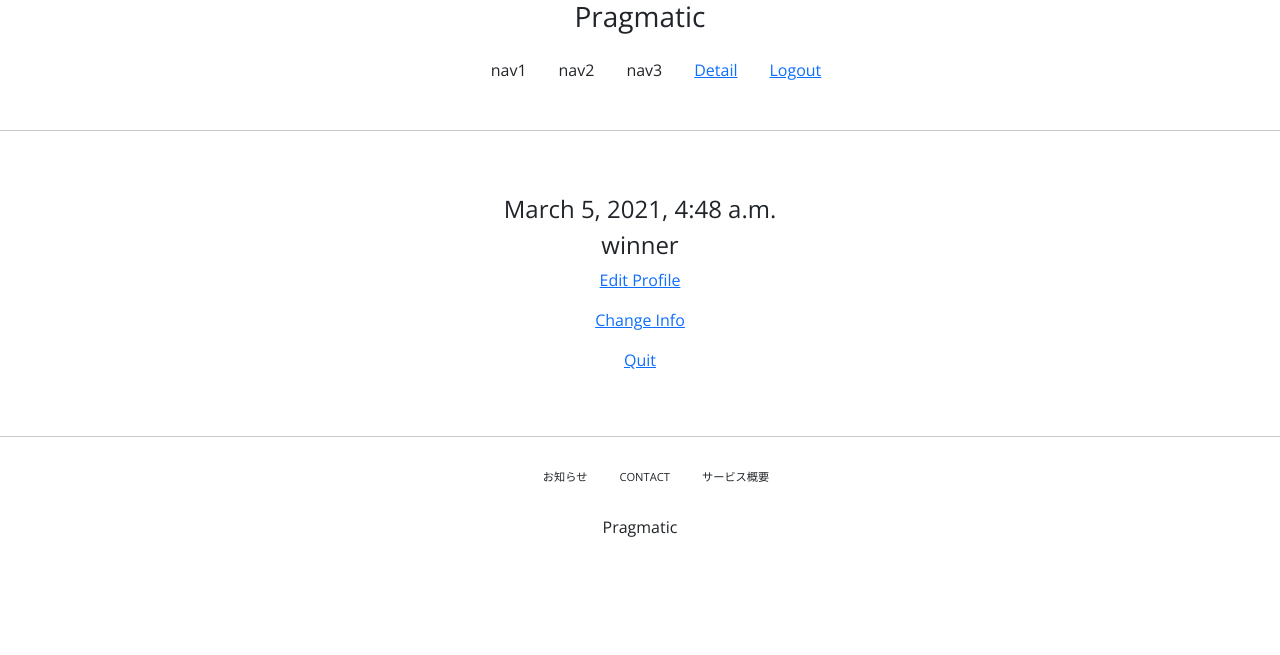
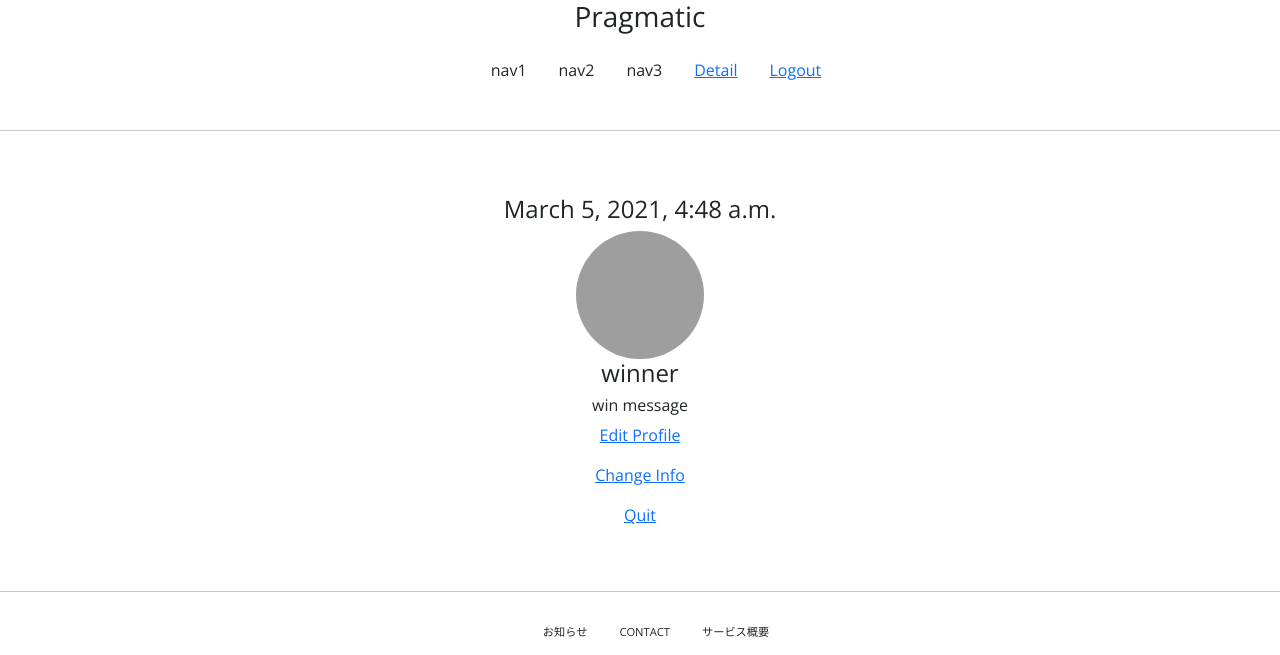
Before and after one commit to cit007/pinterest, a Django app: page /accounts/detail/4 in a window 1280 px wide. Shown: the top 655 px of the page. Run offline with Django 3.2, Linux system fonts and the light colour scheme; a user stored in the database is signed in; data comes from the database, SQL or seed files in the repository; some libraries are stand-ins or nearby versions; grey boxes are pictures that could not be loaded.

Commit message:
update profile : show profile image with media path

```diff
--- a/accountapp/templates/accountapp/detail.html
+++ b/accountapp/templates/accountapp/detail.html
@@ -6,7 +6,10 @@
         <div>
             <h4>{{ target_user.date_joined }}</h4>
             {% if target_user.profile %}
+            <img src="{{ target_user.profile.image.url }}" alt="" style="height: 8rem; width: 8rem; border-radius: 50%;">
+
             <h4>{{ target_user.profile.nickname }}</h4>
+            <h6>{{ target_user.profile.message}}</h6>
             <a href="{% url 'profileapp:update' pk=target_user.profile.pk %}">
                 <p>Edit Profile</p>
             </a>
--- a/pragmatic/urls.py
+++ b/pragmatic/urls.py
@@ -13,6 +13,8 @@ Including another URLconf
     1. Import the include() function: from django.urls import include, path
     2. Add a URL to urlpatterns:  path('blog/', include('blog.urls'))
 """
+from django.conf import settings
+from django.conf.urls.static import static
 from django.contrib import admin
 from django.urls import path, include
 
@@ -20,4 +22,4 @@ urlpatterns = [
     path('admin/', admin.site.urls),
     path('accounts/', include('accountapp.urls')),
     path('profiles/', include('profileapp.urls')),
-]
+] + static(settings.MEDIA_URL, document_root=settings.MEDIA_ROOT)
```
